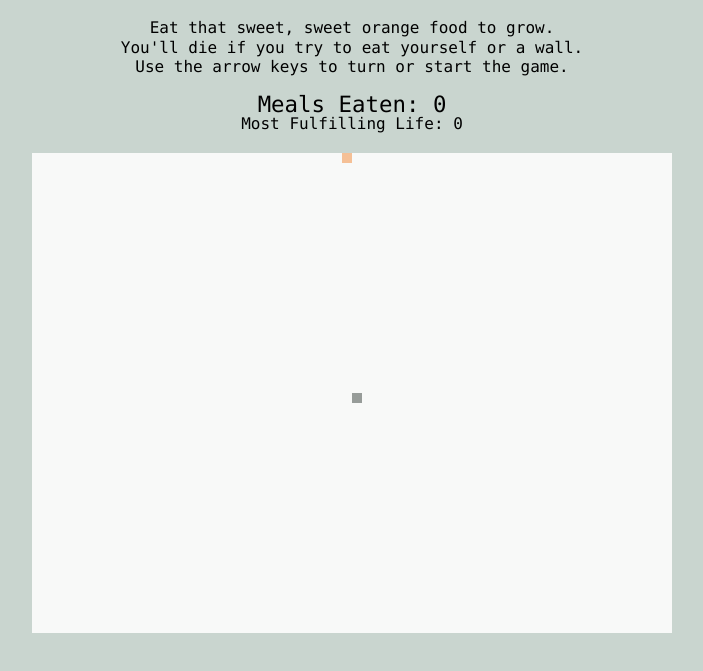
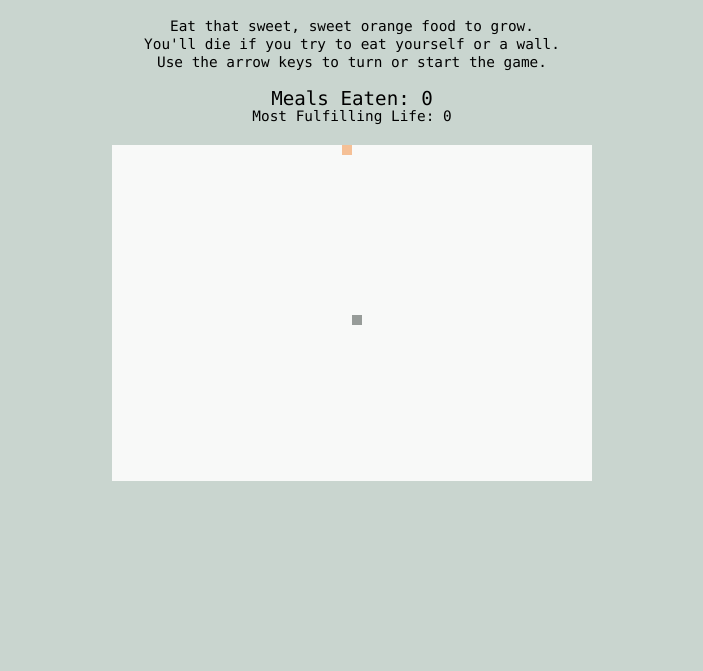
Before and after one commit to frankalbenesius/snake, a website built with webpack: page src/index.html in a window 1280 px wide. Shown: the part 49-720 px from the top of the page, without its empty margins (288-991 px from the left). Built offline with nearby package versions, Linux system fonts and the light colour scheme.

Commit message:
reduce size

```diff
--- a/src/styles.css
+++ b/src/styles.css
@@ -4,26 +4,27 @@ html {
 }
 
 .wrapper {
-  width: 40rem; /* 40 * 16px = 640px */
+  width: 30rem; /* 480px */
   margin: 0 auto;
-  text-align: center;
+  text-align: center;ta
 }
 
 canvas {
   background-color: #f8f9f8;
-  width: 100%; /* 640px */
-  height: 30rem; /* 480px */
+  width: 100%; /* 448px */
+  height: 21rem; /* 480px */
 }
 
 section {
+  font-size: 0.9rem;
   margin: 1.2rem;
 }
 
 p {
-  line-height: 1.2rem;
+  line-height: 1.1rem;
   margin: 0;
 }
 
 .larger {
-  font-size: 1.4rem;
+  font-size: 1.2rem;
 }
```
